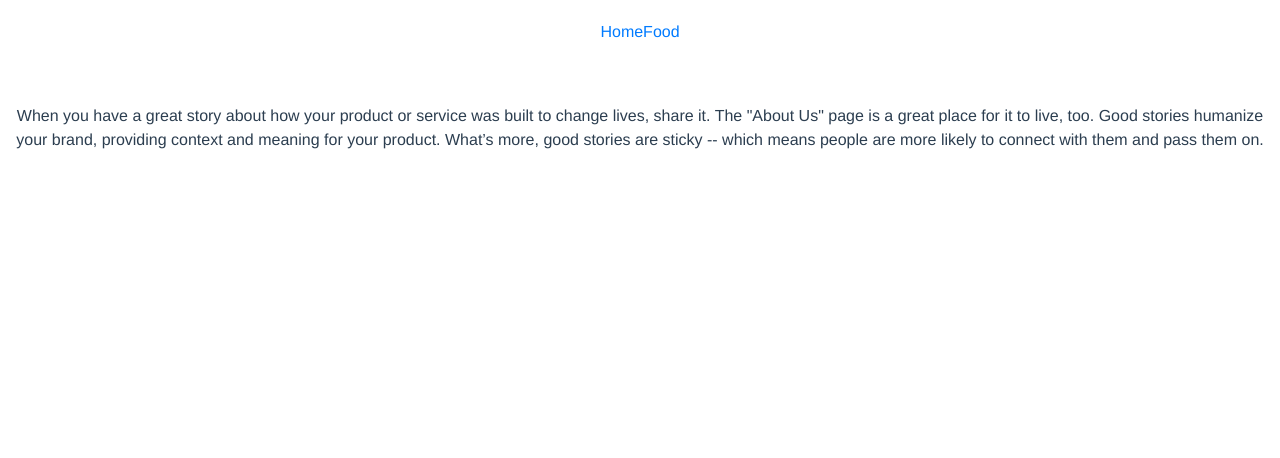
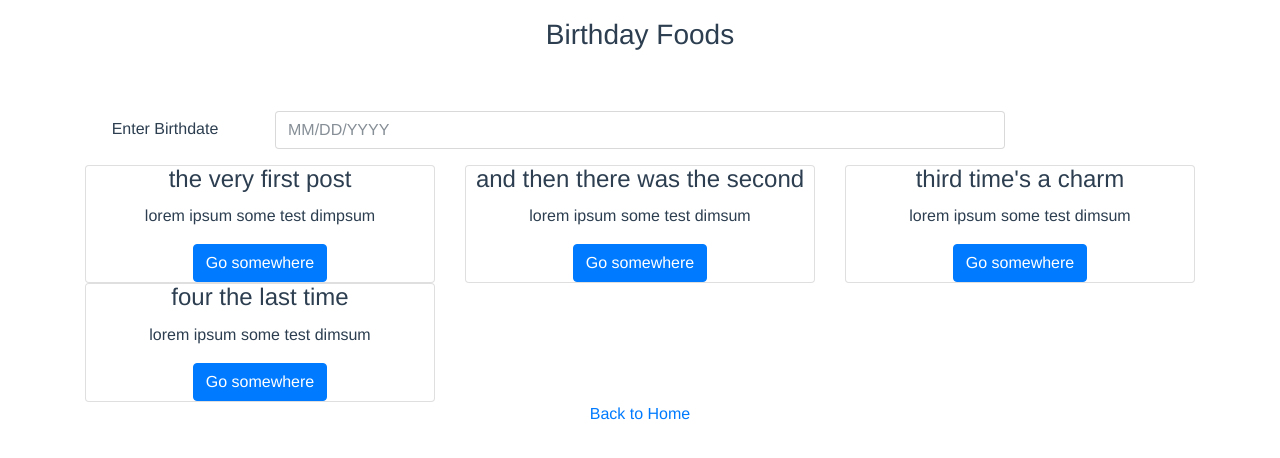
Before and after one commit to martinezk/birthday-bites, a Vue app: page /food in a window 1280 px wide. Shown: the top 458 px of the page. Built offline with nearby package versions, Linux system fonts and the light colour scheme.

Commit message:
mock data rendering

```diff
--- a/index.html
+++ b/index.html
@@ -1,12 +1,18 @@
 <!DOCTYPE html>
 <html>
+
 <head>
   <meta charset="utf-8">
-    <link rel="stylesheet" href="https://maxcdn.bootstrapcdn.com/bootstrap/4.0.0-beta/css/bootstrap.min.css" integrity="sha384-/Y6pD6FV/Vv2HJnA6t+vslU6fwYXjCFtcEpHbNJ0lyAFsXTsjBbfaDjzALeQsN6M" crossorigin="anonymous">
-    <title>wirewheel</title>
+  <link rel="stylesheet"
+    href="https://maxcdn.bootstrapcdn.com/bootstrap/4.0.0-beta/css/bootstrap.min.css"
+    integrity="sha384-/Y6pD6FV/Vv2HJnA6t+vslU6fwYXjCFtcEpHbNJ0lyAFsXTsjBbfaDjzALeQsN6M"
+    crossorigin="anonymous">
+  <title>Birthday Foods</title>
 </head>
+
 <body>
   <div id="app"></div>
   <!-- built files will be auto injected -->
 </body>
+
 </html>
--- a/src/App.vue
+++ b/src/App.vue
@@ -1,7 +1,6 @@
 <template>
   <div id="app">
-    <router-link v-bind:to="'/'">Home</router-link>
-    <router-link v-bind:to="'/food'">Food</router-link>
+    <h3>Birthday Foods</h3>
     <router-view></router-view>
   </div>
 </template>
--- a/src/components/Food.vue
+++ b/src/components/Food.vue
@@ -1,17 +1,44 @@
 <template>
-  <div id="about">
-  When you have a great story about how your product or service was built to change lives, share it. The "About Us" page is a great place for it to live, too. Good stories humanize your brand, providing context and meaning for your product. What’s more, good stories are sticky -- which means people are more likely to connect with them and pass them on.
+  <div id="food" class="container">
+    <div class="form-group row">
+      <label for="search-input" class="col-2 col-form-label">Enter Birthdate</label>
+      <div class="col-8">
+        <input class="form-control" type="search" placeholder="MM/DD/YYYY" id="search-input">
+      </div>
+    </div>
+    <div class="row">
+      <div class="col-sm-4" v-bind:key="result.title" v-for="result in results">
+        <div class="card">
+          <div class="card-block">
+            <h4 class="card-title">{{ result.title }}</h4>
+            <p class="card-text">{{ result.abstract }}</p>
+            <a href="#" class="btn btn-primary">Go somewhere</a>
+          </div>
+        </div>
+      </div>
+    </div>
+    <router-link v-bind:to="'/'">Back to Home</router-link>
   </div>
 </template>
 
 <script>
 export default {
-  name: 'about'
-}
+  props: ['result'],
+  data() {
+    return {
+      results: [
+        { title: "the very first post", abstract: "lorem ipsum some test dimpsum" },
+        { title: "and then there was the second", abstract: "lorem ipsum some test dimsum" },
+        { title: "third time's a charm", abstract: "lorem ipsum some test dimsum" },
+        { title: "four the last time", abstract: "lorem ipsum some test dimsum" }
+      ]
+    };
+  }
+};
 </script>
 <!-- styling for the component -->
 <style>
-#about {
+#food {
   font-family: 'Avenir', Helvetica, Arial, sans-serif;
   -webkit-font-smoothing: antialiased;
   -moz-osx-font-smoothing: grayscale;
--- a/src/components/Login.vue
+++ b/src/components/Login.vue
@@ -4,7 +4,7 @@
       <div class="row">
         <div class="center col-md-6">
           <div class="form-wrap">
-            <h1>Login</h1>
+            <h4>Login</h4>
             <form role="form" id="login-form" autocomplete="off">
               <div class="form-group">
                 <label for="email" class="sr-only">Email</label>
@@ -14,7 +14,9 @@
                 <label for="key" class="sr-only">Password</label>
                 <input type="password" name="key" id="key" class="form-control" placeholder="Password">
               </div>
+              <router-link v-bind:to="'/food'">
               <input type="submit" id="btn-login" class="btn btn-custom btn-lg btn-block" value="Log in">
+              </router-link>
             </form>
             <a href="javascript:;" class="forget" >Forgot your password?</a>
             <hr>
```
Also changed, not shown: 1 other file (tests, documents, lock files or other folders). Lines whose indentation alone changed are shown as unchanged.
